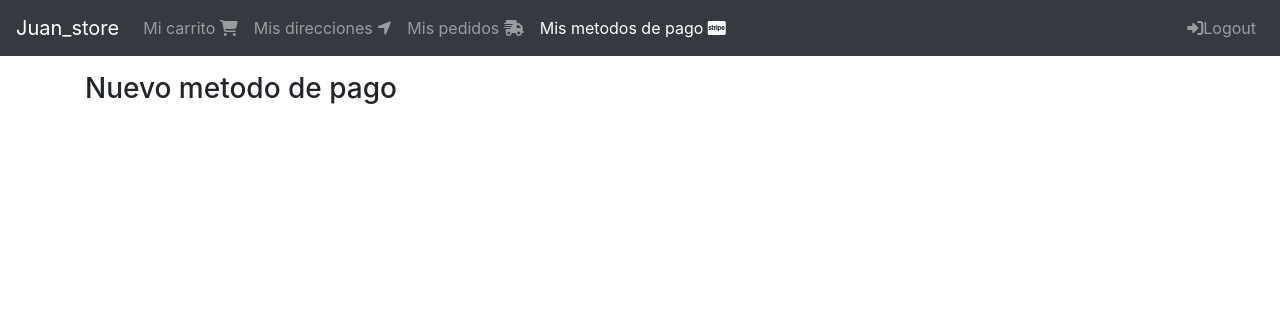
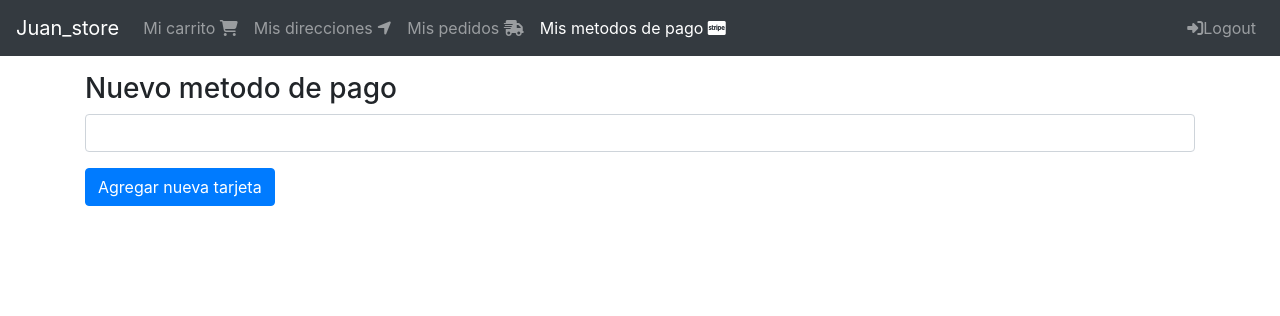
Before and after one commit to jcsq20/juan_tienda, a Django app: page /pagos/nuevo in a window 1280 px wide. Shown: the top 316 px of the page. Run offline with Django 3.2, Linux system fonts and the light colour scheme; the visitor is signed in with stand-in values (Sample User, id 1); some libraries are stand-ins or nearby versions.

Commit message:
integracion stripe (app para metodos de pago)

```diff
--- a/juan_store/billing_profiles/templates/billing_profiles/create.html
+++ b/juan_store/billing_profiles/templates/billing_profiles/create.html
@@ -1,8 +1,31 @@
 {% extends "base.html"%}
+{%load static %}
+{% block css%}
+    <link rel="stylesheet" href="{% static 'css/stripe.css'%}">
+{% endblock %}
 {% block content%}
     <div class="col">
         <div class="h3">
             Nuevo metodo de pago
         </div>
+        <div>
+            <form action="{% url 'billing_profiles:create'%}" method="post" id="payment-form">
+                {% csrf_token%}
+                <div class="form-group">
+                    <div class="form-control" id="card-element" style="height: 2.4em; padding-top: .7em;">
+                        <!-- Stripe colocara los elementos por id no cambiar el nombre id-->
+                    </div>
+                    <div class="" id="card-errors" role="alert">
+                        <!-- Stripe colocara los erores por id no cambiar el nombre id -->
+                    </div>
+                </div>
+                <button type="submit" class="btn btn-primary">Agregar nueva tarjeta</button>
+            </form>
+        </div>
     </div>
 {% endblock%}
+
+{% block javascript %}
+    <script src="https://js.stripe.com/v3/"></script> <!-- libreria propia de strip -->
+    <script src="{% static 'js/stripe.js'%}"></script>
+{% endblock %}
--- a/juan_store/billing_profiles/views.py
+++ b/juan_store/billing_profiles/views.py
@@ -3,6 +3,7 @@ from django.contrib.auth.decorators import login_required
 # Create your views here.
 @login_required(login_url="login")
 def create(request):
+    print("hola desde la vida create")
     return render(request, "billing_profiles/create.html",{
 
     })
--- a/juan_store/juan_store/settings.py
+++ b/juan_store/juan_store/settings.py
@@ -137,6 +137,9 @@ EMAIL_HOST_USER ='juancamilosuarezquinones@gmail.com' #correo electrónico princ
 EMAIL_HOST_PASSWORD = config('USER_MAIL_PASSWORD')# contraseña del gmail (.env)
 EMAIL_USE_TLS = True #protocolo
 
+#congiruacion Metodos de pago
+STRIPE_PUBLIC_KEY = "pk_test_51GrZgvLGRodbDoleZbPngdLBZ00TG42Y8a6XLR4Gxks7ybBdCDbd9EpL5iGxEFlQRYszNDVqKniqH0LZogYLmg8b00Dzle6liX"
+STRIPE_PRIVATE_KEY = "sk_test_51GrZgvLGRodbDolet7yleReag2Av0mB19MwOe3VAbxvedsCQH68JIoB0TjIAMyvAgO1e8amTr2HKnRxoNv5IelsG00zokbH94l"
 
 # Static files (CSS, JavaScript, Images)
 # https://docs.djangoproject.com/en/3.0/howto/static-files/
--- /dev/null
+++ b/juan_store/static/css/stripe.css
@@ -0,0 +1,31 @@
+/**
+ * The CSS shown here will not be introduced in the Quickstart guide, but shows
+ * how you can use CSS to style your Element's container.
+ */
+ .StripeElement {
+    box-sizing: border-box;
+
+    height: 40px;
+
+    padding: 10px 12px;
+
+    border: 1px solid transparent;
+    border-radius: 4px;
+    background-color: white;
+
+    box-shadow: 0 1px 3px 0 #e6ebf1;
+    -webkit-transition: box-shadow 150ms ease;
+    transition: box-shadow 150ms ease;
+  }
+
+  .StripeElement--focus {
+    box-shadow: 0 1px 3px 0 #cfd7df;
+  }
+
+  .StripeElement--invalid {
+    border-color: #fa755a;
+  }
+
+  .StripeElement--webkit-autofill {
+    background-color: #fefde5 !important;
+  }
--- /dev/null
+++ b/juan_store/static/js/stripe.js
@@ -0,0 +1,70 @@
+// Create a Stripe client.
+var stripe = Stripe('pk_test_51GrZgvLGRodbDoleZbPngdLBZ00TG42Y8a6XLR4Gxks7ybBdCDbd9EpL5iGxEFlQRYszNDVqKniqH0LZogYLmg8b00Dzle6liX');
+
+// Create an instance of Elements.
+var elements = stripe.elements();
+
+// Custom styling can be passed to options when creating an Element.
+// (Note that this demo uses a wider set of styles than the guide below.)
+var style = {
+  base: {
+    color: '#32325d',
+    fontFamily: '"Helvetica Neue", Helvetica, sans-serif',
+    fontSmoothing: 'antialiased',
+    fontSize: '16px',
+    '::placeholder': {
+      color: '#aab7c4'
+    }
+  },
+  invalid: {
+    color: '#fa755a',
+    iconColor: '#fa755a'
+  }
+};
+
+// Create an instance of the card Element.
+var card = elements.create('card', {style: style});
+
+// Add an instance of the card Element into the `card-element` <div>.
+card.mount('#card-element');
+
+// Handle real-time validation errors from the card Element.
+card.on('change', function(event) {
+  var displayError = document.getElementById('card-errors');
+  if (event.error) {
+    displayError.textContent = event.error.message;
+  } else {
+    displayError.textContent = '';
+  }
+});
+
+// Handle form submission.
+var form = document.getElementById('payment-form');
+form.addEventListener('submit', function(event) {
+  event.preventDefault();
+
+  stripe.createToken(card).then(function(result) {
+    if (result.error) {
+      // Inform the user if there was an error.
+      var errorElement = document.getElementById('card-errors');
+      errorElement.textContent = result.error.message;
+    } else {
+      // Send the token to your server.
+      stripeTokenHandler(result.token);
+    }
+  });
+});
+
+// Submit the form with the token ID.
+function stripeTokenHandler(token) {
+  // Insert the token ID into the form so it gets submitted to the server
+  var form = document.getElementById('payment-form');
+  var hiddenInput = document.createElement('input');
+  hiddenInput.setAttribute('type', 'hidden');
+  hiddenInput.setAttribute('name', 'stripeToken');
+  hiddenInput.setAttribute('value', token.id);
+  form.appendChild(hiddenInput);
+
+  // Submit the form
+  form.submit();
+}
--- a/juan_store/templates/base.html
+++ b/juan_store/templates/base.html
@@ -8,6 +8,8 @@
     <link rel="shortcut icon" href="{%static 'favicon/favicon1.png'%}">
     <link rel="stylesheet" href="https://stackpath.bootstrapcdn.com/bootstrap/4.4.1/css/bootstrap.min.css" integrity="sha384-Vkoo8x4CGsO3+Hhxv8T/Q5PaXtkKtu6ug5TOeNV6gBiFeWPGFN9MuhOf23Q9Ifjh" crossorigin="anonymous">
     <link rel="stylesheet" href="{% static 'css/style.css' %}">
+    {% block css%}
+    {% endblock %}
 </head>
 <body>
     {%include "navbar.html"%}
```
